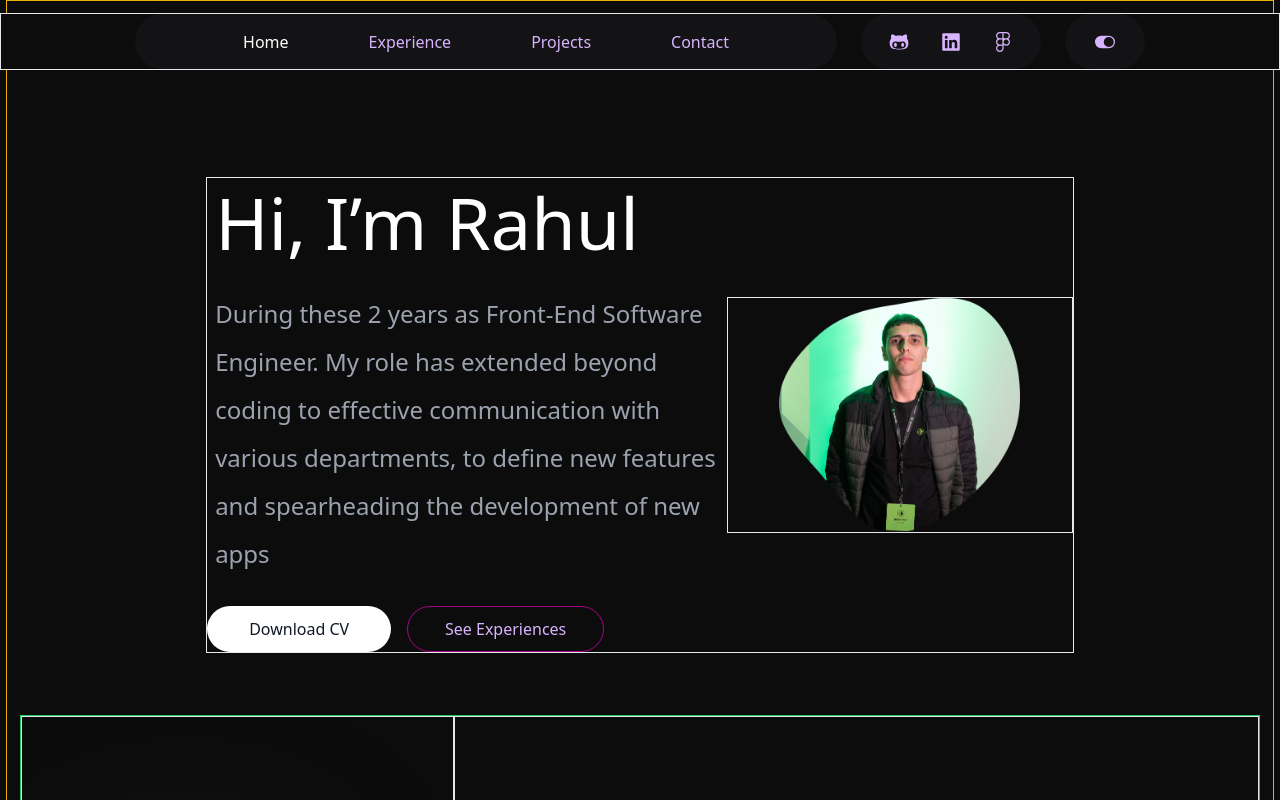
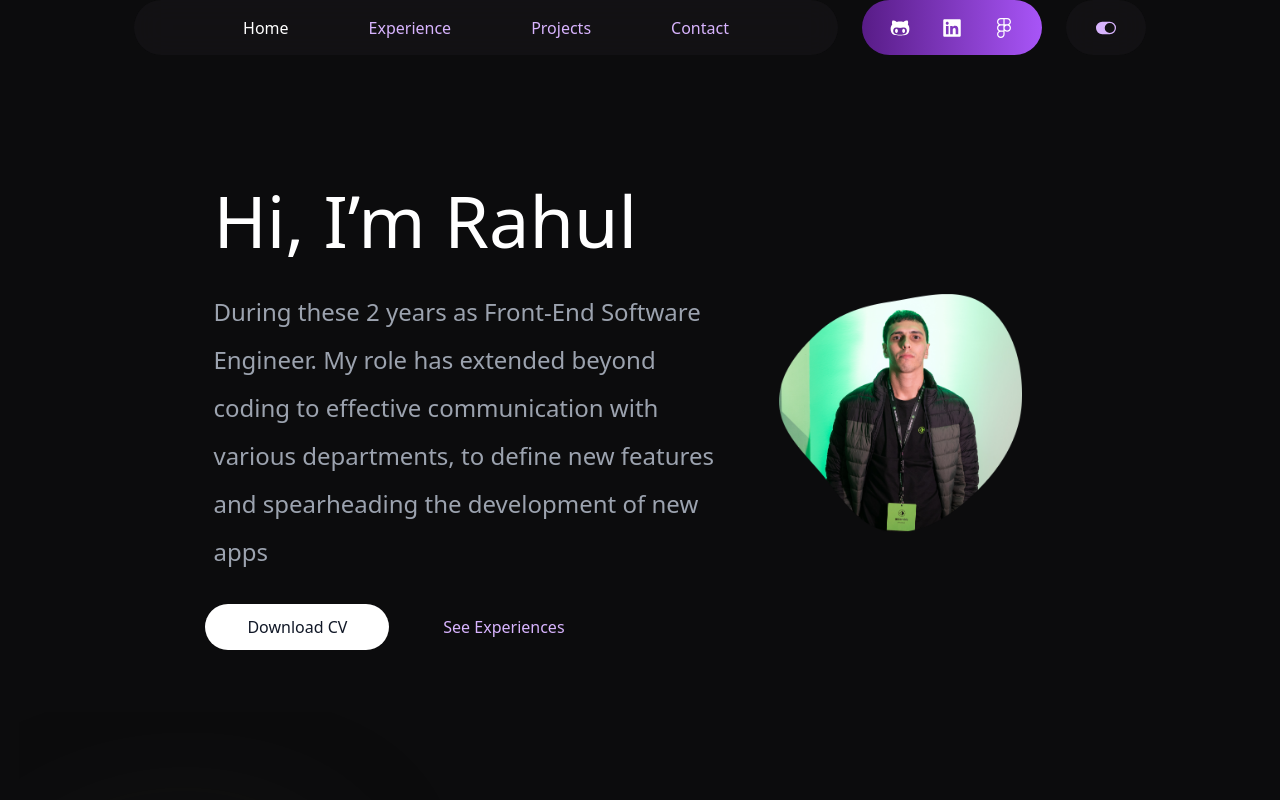
Before and after one commit to FossXpert/portfolio, a React (Vite) app in the folder my-project/: page / in a window 1280 px wide. Shown: the top 800 px of the page. Built offline with nearby package versions, Linux system fonts and the light colour scheme.

Commit message:
fix: update Header and IconComponent for improved styling and backdrop effects

```diff
--- a/my-project/src/components/Header/Header.tsx
+++ b/my-project/src/components/Header/Header.tsx
@@ -71,8 +71,8 @@ const Header = ({ experienceRef, projectRef,contactRef, homeRef }: Props) => {
 
   return (
     <>
-      <div className={`${bo} fixed top-0 left-0 right-0 z-[1000] flex justify-center transform -translate-y-3 max-w-[100vw] mt-[25px] gap-6`}>
-        <div className={` flex flex-[70%] bg-[#211F23]/35 gap-20 text-purple-300 max-w-[55%] h-[55px] rounded-[100px] justify-center items-center`}>
+      <div className={`${bo} bg-transparent fixed top-0 left-0 right-0 z-[1000] flex justify-center transform  w-[auto] gap-6`}>
+        <div className={` flex flex-[70%] bg-[#211F23]/35 backdrop-blur-lg gap-20 text-purple-300 max-w-[55%] h-[55px] rounded-[100px] justify-center items-center`}>
           {headerData.header.navigation
             .filter((nav) => nav.active === 'true')
             .map((value, index) => (
@@ -85,8 +85,8 @@ const Header = ({ experienceRef, projectRef,contactRef, homeRef }: Props) => {
               </button>
             ))}
         </div>
-        <IconComponenet/>
-        <div className=" small flex min-w-[80px] h-[55px] gap-8 bg-[#211F23]/35 text-purple-300 rounded-[100px] justify-center items-center">
+        <IconComponenet className='backdrop-blur-lg !bg-gradient-to-r from-purple-900 to-purple-500 !text-white'/>
+        <div className=" small flex min-w-[80px] h-[55px] backdrop-blur-lg gap-8 bg-[#211F23]/35 text-purple-300 rounded-[100px] justify-center items-center">
           <button onClick={() => setNightMode(!nightMode)}>
             {nightMode ? <BsToggleOn className='text-xl bg-transparent' /> : <BsToggleOff className='text-xl bg-transparent' />}
           </button>
--- a/my-project/src/components/Header/IconComponenet.tsx
+++ b/my-project/src/components/Header/IconComponenet.tsx
@@ -9,8 +9,8 @@ type Props = {
 
 const IconComponenet = (props: Props) => {
   return (
-    <div>
-        <div className={`small flex min-w-[180px] h-[55px] gap-8 bg-[#211F23]/35 text-purple-300 rounded-[100px] justify-center items-center ${props.className}`}>
+    <div className='bg-transparent'>
+        <div className={`small flex min-w-[180px] !bg-[#211F23]/35 h-[55px] gap-8  text-purple-300 rounded-[100px] justify-center items-center ${props.className}`}>
           {headerData.icon_header.navigation
             .filter((item) => item.active === "true")
             .map((value, index) => {
--- a/my-project/src/components/Home/Home.tsx
+++ b/my-project/src/components/Home/Home.tsx
@@ -8,7 +8,7 @@ import Contactme from '../Contactme/Contactme';
 import { Analytics } from "@vercel/analytics/react"
 
 type Props = {}
-export const bo = 'border'
+export const bo = ''
 
 const Home = (props: Props) => {
   <Analytics />
```
